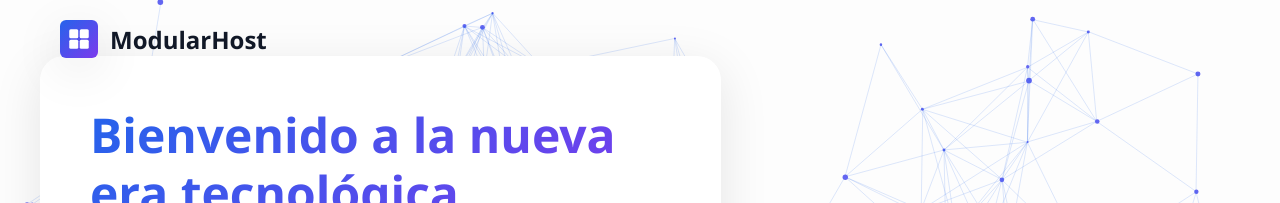
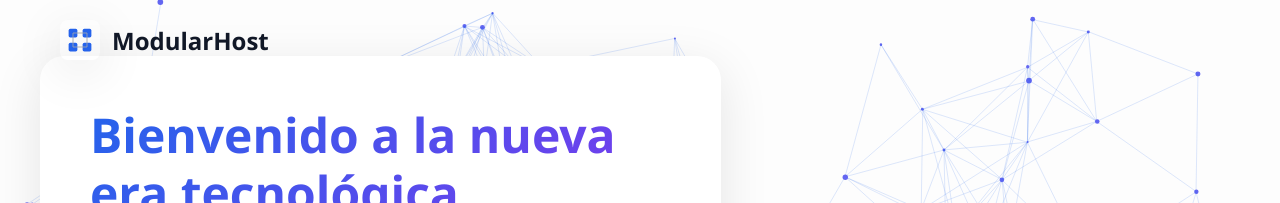
Before and after one commit to Modularhost/global, a plain HTML site: page index.html in a window 1280 px wide. Shown: the top 203 px of the page. Drawn offline with Linux system fonts and the light colour scheme.

Commit message:
Update index.html

```diff
--- a/index.html
+++ b/index.html
@@ -12,6 +12,8 @@
       --secondary:#7c3aed;
       --gradient:linear-gradient(135deg, var(--primary), var(--secondary));
       --shadow:0 12px 50px rgba(0,0,0,0.1);
+      --logo-bg:#2563eb; /* color de los 4 cuadrados azul */
+      --logo-line:#9ca3af; /* color de las líneas gris */
       font-family:"Poppins", "Segoe UI", sans-serif;
     }
     *{box-sizing:border-box;}
@@ -24,13 +26,12 @@
       display:flex;align-items:center;gap:12px;font-weight:700;font-size:1.5rem;color:#111827;
     }
     .logo-icon{
-      width:38px;height:38px;border-radius:6px;background:var(--gradient);display:flex;align-items:center;justify-content:center;box-shadow:var(--shadow);
+      width:40px;height:40px;border-radius:8px;background:transparent;display:flex;align-items:center;justify-content:center;box-shadow:var(--shadow);
     }
     .logo-icon svg{
-      width:24px;height:24px;fill:#fff;
+      width:28px;height:28px;
     }
 
-    /* Hero */
     .wrap{min-height:100vh;display:flex;align-items:center;justify-content:center;padding:40px;position:relative;overflow:hidden}
     .hero{max-width:1300px;width:100%;display:grid;grid-template-columns:1fr 1fr;gap:60px;align-items:center;z-index:2;}
 
@@ -41,12 +42,12 @@
       box-shadow:var(--shadow);
       backdrop-filter:blur(10px);
       animation:fadeInUp .9s ease;
+      position:relative;
     }
 
     .content-box h1{font-size:3rem;line-height:1.2;margin:0;font-weight:800;background:var(--gradient);-webkit-background-clip:text;color:transparent;}
     .content-box p{font-size:1.15rem;line-height:1.7;color:var(--muted);margin:22px 0 32px;}
 
-    /* Buttons */
     .actions{display:flex;gap:20px;flex-wrap:wrap}
     .btn{padding:16px 28px;border-radius:14px;font-weight:600;font-size:1rem;cursor:pointer;border:none;transition:all .25s ease;letter-spacing:.3px}
     .btn-primary{background:var(--gradient);color:#fff;box-shadow:var(--shadow)}
@@ -54,14 +55,12 @@
     .btn-outline{background:transparent;color:var(--primary);border:2px solid var(--primary)}
     .btn-outline:hover{background:var(--primary);color:#fff}
 
-    /* Highlights */
     .highlights{display:flex;gap:28px;margin-top:40px}
     .highlight{flex:1;background:#fff;border-radius:20px;box-shadow:var(--shadow);padding:24px;text-align:center;transition:.3s ease}
     .highlight:hover{transform:translateY(-4px)}
     .highlight h3{margin:0;font-size:1.5rem;color:var(--primary)}
     .highlight p{margin:8px 0 0;font-size:1rem;color:var(--muted)}
 
-    /* Background Canvas */
     .background{position:absolute;inset:0;z-index:1;overflow:hidden;}
     canvas{position:absolute;inset:0;width:100%;height:100%;}
 
@@ -81,12 +80,15 @@
   <header>
     <div class="logo">
       <div class="logo-icon">
-        <!-- Logo tipo Windows con 4 cuadrados -->
         <svg viewBox="0 0 64 64" xmlns="http://www.w3.org/2000/svg">
-          <rect x="6" y="6" width="24" height="24" rx="4" ry="4" fill="white"/>
-          <rect x="34" y="6" width="24" height="24" rx="4" ry="4" fill="white"/>
-          <rect x="6" y="34" width="24" height="24" rx="4" ry="4" fill="white"/>
-          <rect x="34" y="34" width="24" height="24" rx="4" ry="4" fill="white"/>
+          <rect x="6" y="6" width="20" height="20" rx="4" ry="4" fill="var(--logo-bg)"/>
+          <rect x="38" y="6" width="20" height="20" rx="4" ry="4" fill="var(--logo-bg)"/>
+          <rect x="6" y="38" width="20" height="20" rx="4" ry="4" fill="var(--logo-bg)"/>
+          <rect x="38" y="38" width="20" height="20" rx="4" ry="4" fill="var(--logo-bg)"/>
+          <line x1="16" y1="16" x2="48" y2="16" stroke="var(--logo-line)" stroke-width="2"/>
+          <line x1="16" y1="48" x2="48" y2="48" stroke="var(--logo-line)" stroke-width="2"/>
+          <line x1="16" y1="16" x2="16" y2="48" stroke="var(--logo-line)" stroke-width="2"/>
+          <line x1="48" y1="16" x2="48" y2="48" stroke="var(--logo-line)" stroke-width="2"/>
         </svg>
       </div>
       ModularHost
```
